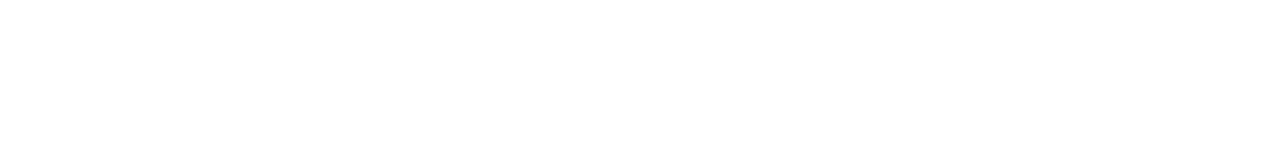
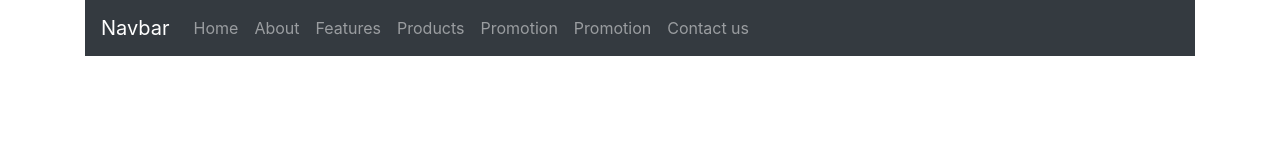
Before and after one commit to RedaMeziouni/Zinargana-landingpage, a plain HTML site: page index.html in a window 1280 px wide. Drawn offline with Linux system fonts and the light colour scheme.

Commit message:
Setting up the navbar items

```diff
--- a/index.html
+++ b/index.html
@@ -1,7 +1,7 @@
 <!DOCTYPE html>
 <html>
 <head>
-	<title>ZinArgana</title>
+	<title>ZinArgana Cosmetice</title>
   <meta name="viewport" content="width=device-width, initial-scale=1">
   <!-- Font awesome  -->
   <link rel="stylesheet" href="css/fontawesome.css">
@@ -14,6 +14,57 @@
 
 </head>
 <body>
+  <!-- Header Start -->
+  <header class="header">
+      <div class="container">
+        <!-- navbar start -->
+        <nav class="navbar navbar-expand-md bg-dark navbar-dark">
+          <!-- Brand -->
+          <a class="navbar-brand" href="#">Navbar</a>
+
+          <!-- Toggler/collapsibe Button -->
+          <button class="navbar-toggler" type="button" data-toggle="collapse" data-target="#collapsibleNavbar">
+            <span class="navbar-toggler-icon"></span>
+          </button>
+
+          <!-- Navbar links -->
+          <div class="collapse navbar-collapse" id="collapsibleNavbar">
+            <ul class="navbar-nav">
+              <li class="nav-item">
+                <!-- Home -->
+                <a class="nav-link" href="#">Home</a>
+              </li>
+              <!-- About -->
+              <li class="nav-item">
+                <a class="nav-link" href="#">About</a>
+              </li>
+              <!-- caractéristiques -->
+              <li class="nav-item">
+                <a class="nav-link" href="#">Features</a>
+              </li>
+              <!-- Produitd -->
+              <li class="nav-item">
+                <a class="nav-link" href="#">Products</a>
+              </li>
+              <!-- Promo -->
+              <li class="nav-item">
+                <a class="nav-link" href="#">Promotion</a>
+              </li>
+              <!-- FAQ -->
+              <li class="nav-item">
+                <a class="nav-link" href="#">Promotion</a>
+              </li>
+              <!-- Contact us -->
+              <li class="nav-item">
+                <a class="nav-link" href="#">Contact us</a>
+              </li>
+            </ul>
+          </div>
+        </nav>
+        <!-- navbar end -->
+      </div>
+  </header>
+  <!-- Header End ! -->
 
 
 
```
